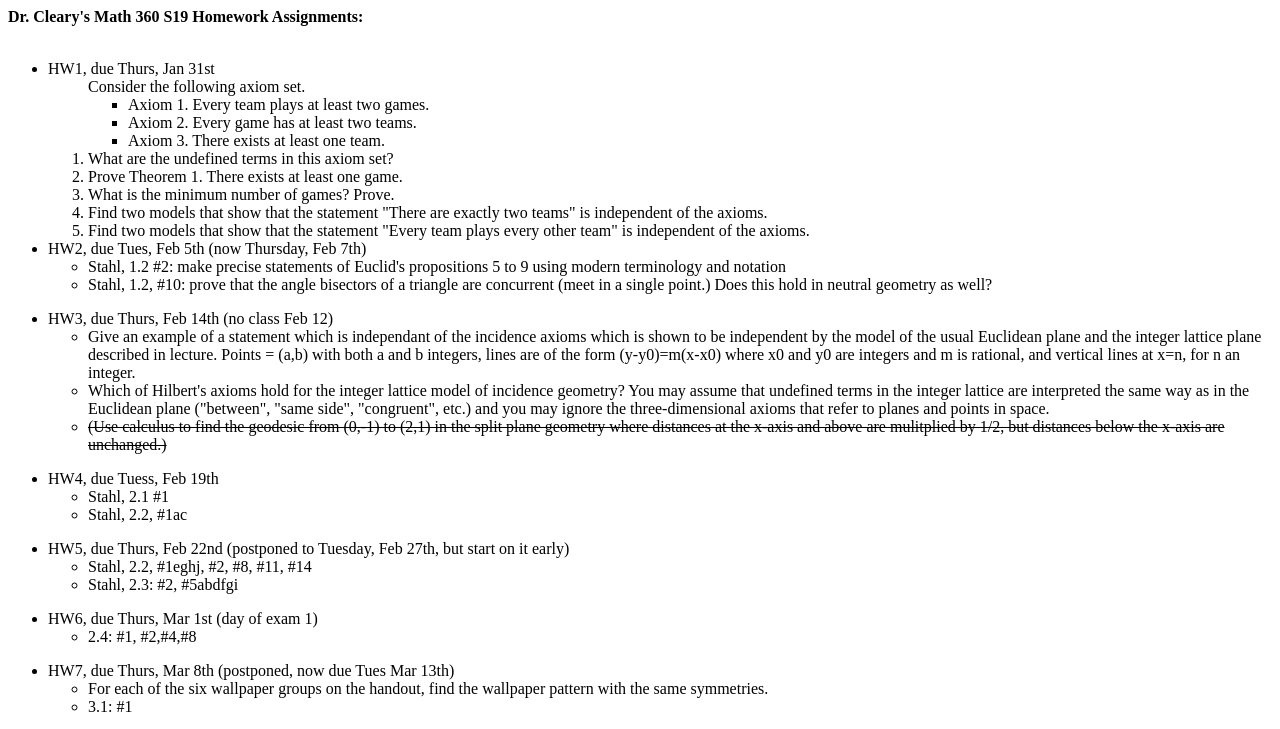
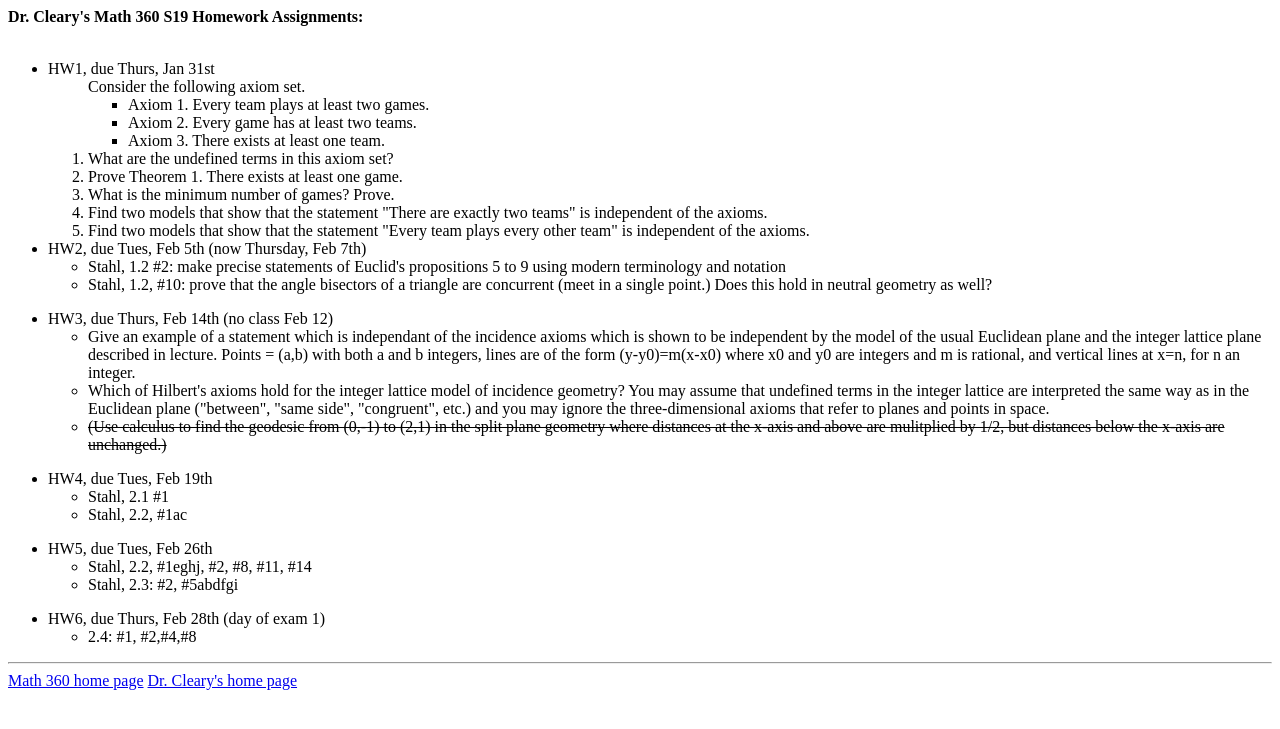
Before and after one commit to profcleary/profcleary.github.io, a plain HTML site: page math360/hw.html in a window 1280 px wide. Shown: the top 729 px of the page. Drawn offline with Linux system fonts and the light colour scheme.

Commit message:
hw update

```diff
--- a/math360/hw.html
+++ b/math360/hw.html
@@ -58,16 +58,15 @@
 
 
     <p>
-       <li>HW4, due Tuess, Feb 19th
+       <li>HW4, due Tues, Feb 19th
     <ul>
 
     <li> Stahl, 2.1 #1
     <li> Stahl, 2.2, #1ac
     </ul>
- <!--->
 
     <p>
-       <li>HW5, due Thurs, Feb 22nd (postponed to Tuesday, Feb 27th, but start on it early)
+       <li>HW5, due Tues, Feb 26th
     <ul>
 
     <li> Stahl, 2.2, #1eghj, #2, #8, #11, #14
@@ -77,11 +76,14 @@
     <p>
 
 
- <li>HW6, due Thurs, Mar 1st (day of exam 1)
+ <li>HW6, due Thurs, Feb 28th (day of exam 1)
     <ul>
 
     <li> 2.4: #1, #2,#4,#8
     </ul>
+
+
+    <!---
 
     <p>
 
```
